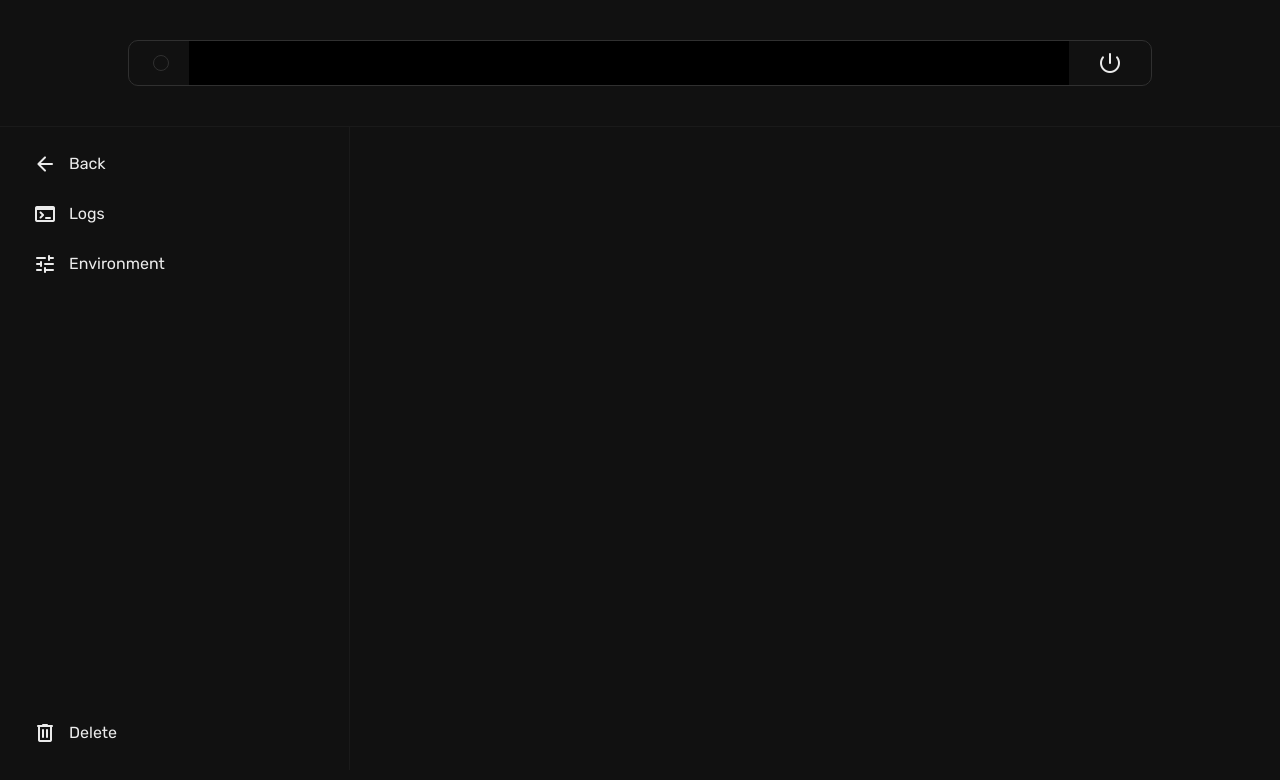
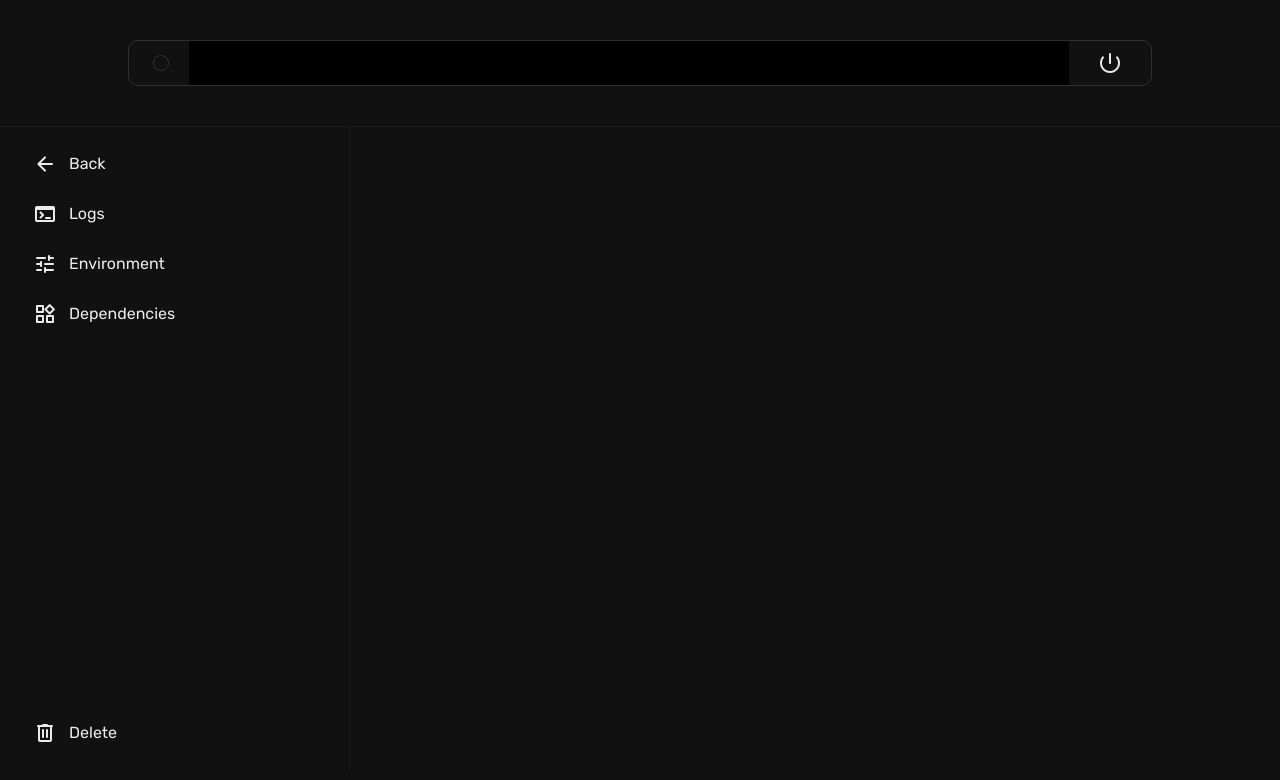
Before and after one commit to vertex-center/vertex, a React (Create React App) app: page /#/bay/1/logs in a window 1280 px wide. Shown: the top 780 px of the page. Built offline with nearby package versions, Linux system fonts and the light colour scheme; no server answers.

Commit message:
Add dependencies details panel to bays
Signed-off-by: Quentin Guidée <quentin.guidee@gmail.com>

```diff
--- a/src/App.tsx
+++ b/src/App.tsx
@@ -4,6 +4,7 @@ import Infrastructure from "./pages/Infrastructure/Infrastructure";
 import BayDetails from "./pages/BayDetails/BayDetails";
 import BayDetailsLogs from "./pages/BayDetailsLogs/BayDetailsLogs";
 import BayDetailsEnv from "./pages/BayDetailsEnv/BayDetailsEnv";
+import BayDetailsDependencies from "./pages/BayDetailsDependencies";
 
 function App() {
     return (
@@ -21,6 +22,10 @@ function App() {
                         path="/bay/:uuid/environment"
                         element={<BayDetailsEnv />}
                     />
+                    <Route
+                        path="/bay/:uuid/dependencies"
+                        element={<BayDetailsDependencies />}
+                    />
                 </Route>
             </Routes>
         </HashRouter>
--- a/src/backend/backend.ts
+++ b/src/backend/backend.ts
@@ -27,6 +27,7 @@ export type Service = {
     repository: string;
     description: string;
     environment: EnvVariable[];
+    dependencies?: { [name: string]: boolean };
 };
 
 export type Instance = Service & {
--- a/src/pages/BayDetails/BayDetails.tsx
+++ b/src/pages/BayDetails/BayDetails.tsx
@@ -125,6 +125,11 @@ export default function BayDetails() {
                         symbol="tune"
                         name="Environment"
                     />
+                    <MenuItem
+                        to={`/bay/${uuid}/dependencies`}
+                        symbol="widgets"
+                        name="Dependencies"
+                    />
                     <Spacer />
                     <MenuItem
                         onClick={onDeleteInstance}
--- /dev/null
+++ b/src/pages/BayDetailsDependencies/BayDetailsDependencies.module.sass
@@ -0,0 +1,4 @@
+@use "../../styles/colors"
+
+.installed
+    color: colors.$green
--- /dev/null
+++ b/src/pages/BayDetailsDependencies/BayDetailsDependencies.tsx
@@ -0,0 +1,52 @@
+import { Fragment, useEffect, useState } from "react";
+import { Title } from "../../components/Text/Text";
+import { Horizontal, Vertical } from "../../components/Layouts/Layouts";
+import Spacer from "../../components/Spacer/Spacer";
+import Symbol from "../../components/Symbol/Symbol";
+
+import styles from "./BayDetailsDependencies.module.sass";
+import { getInstance, Instance } from "../../backend/backend";
+import { useParams } from "react-router-dom";
+
+type Props = {
+    dependency: string;
+};
+
+export function Dependency(props: Props) {
+    const { dependency } = props;
+    return (
+        <Horizontal alignItems="center">
+            <div>{dependency}</div>
+            <Spacer />
+            <Horizontal
+                className={styles.installed}
+                alignItems="center"
+                gap={4}
+            >
+                <Symbol name="check" />
+                Installed
+            </Horizontal>
+        </Horizontal>
+    );
+}
+
+export default function BayDetailsDependencies() {
+    const { uuid } = useParams();
+
+    const [instance, setInstance] = useState<Instance>();
+
+    useEffect(() => {
+        getInstance(uuid).then((i: Instance) => setInstance(i));
+    }, [uuid]);
+
+    return (
+        <Fragment>
+            <Title>Dependencies</Title>
+            <Vertical gap={12}>
+                {Object.keys(instance?.dependencies ?? []).map((dep) => (
+                    <Dependency dependency={dep} />
+                ))}
+            </Vertical>
+        </Fragment>
+    );
+}
--- /dev/null
+++ b/src/pages/BayDetailsDependencies/index.tsx
@@ -0,0 +1 @@
+export { default } from "./BayDetailsDependencies";
```
